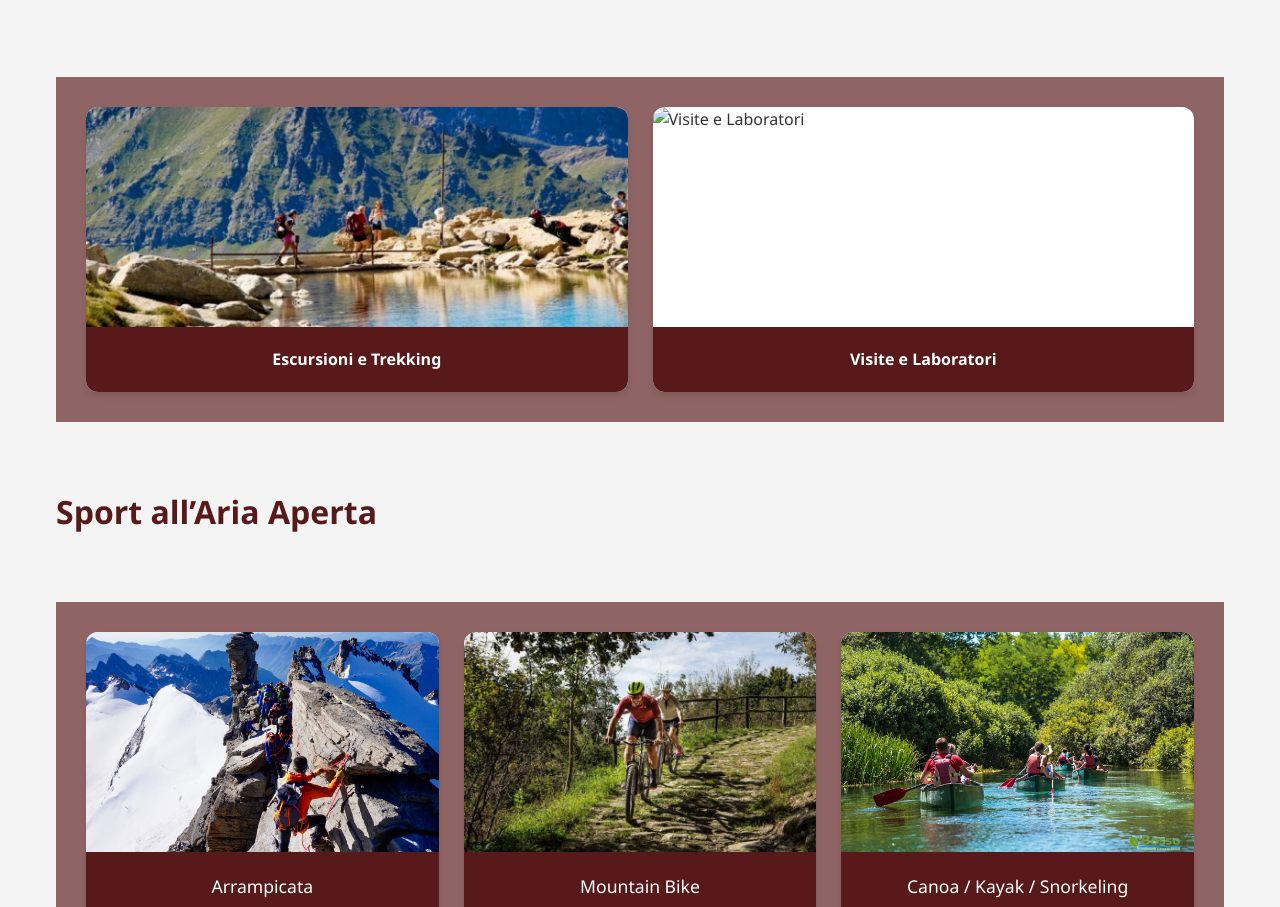
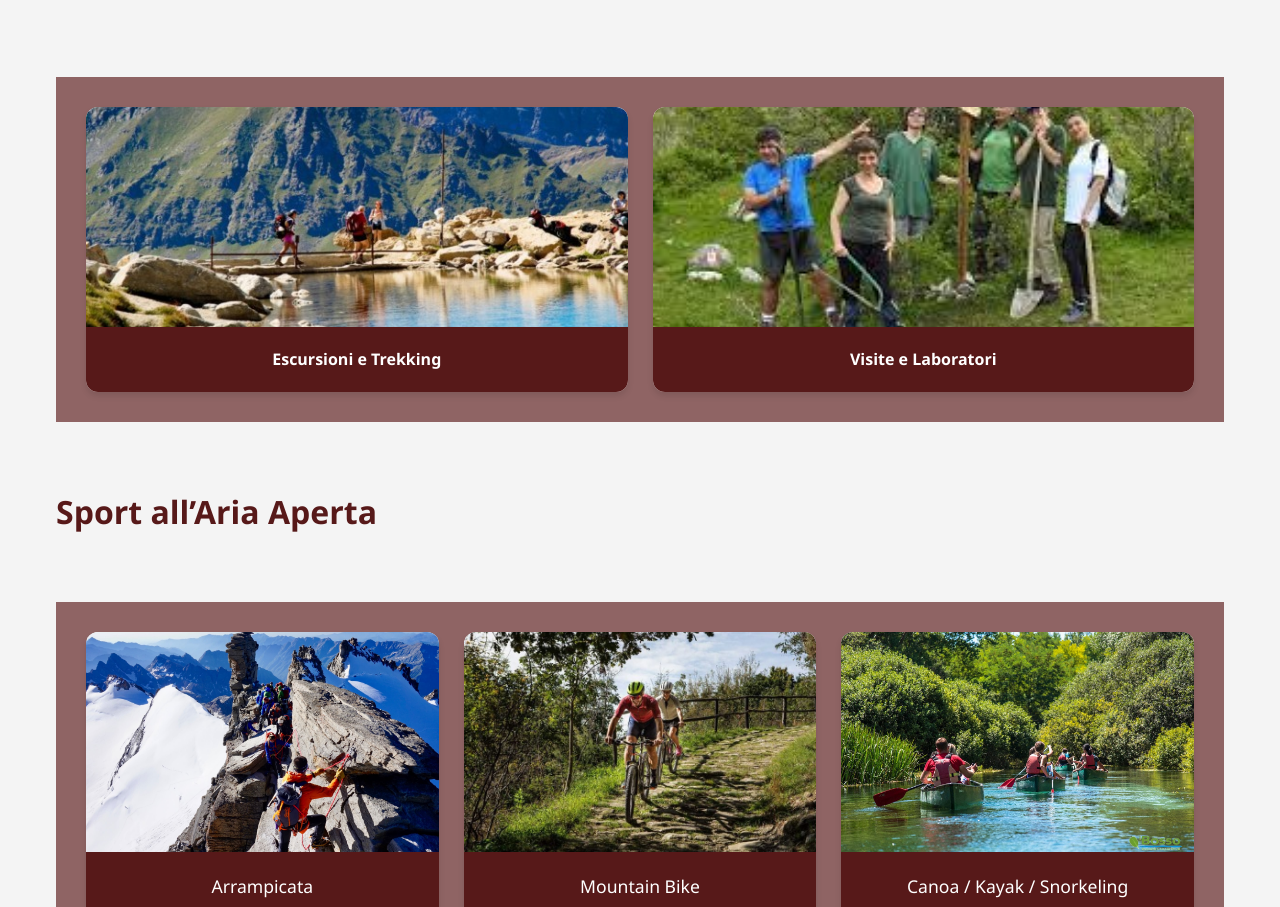
Before and after one commit to noemimariapetronio/parchi_ditalia, a plain HTML site: page indexattività.html in a window 1280 px wide. Shown: the part 1502-2409 px from the top of the page. Drawn offline with Linux system fonts and the light colour scheme.

Commit message:
Update indexattività.html

```diff
--- a/indexattività.html
+++ b/indexattività.html
@@ -67,7 +67,7 @@
                             </div>
              </div>
              <div class="card">
-                            <img src="images/labratori.jpeg" alt="Visite e Laboratori">
+                            <img src="images/labratorio.jpeg" alt="Visite e Laboratori">
                             <div class="card-content">
                                 <h4>Visite e Laboratori</h4>
                             </div>
```
